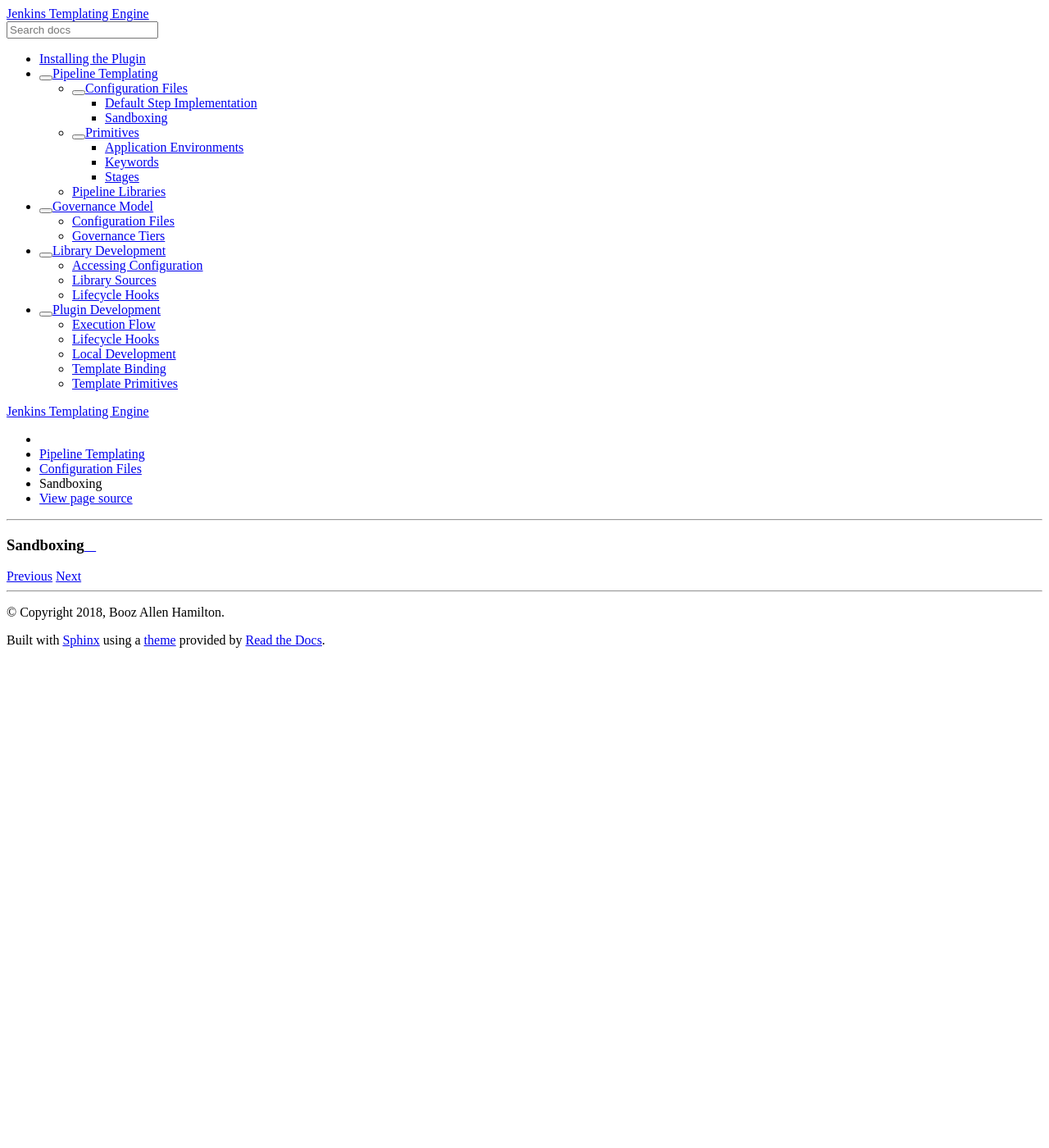
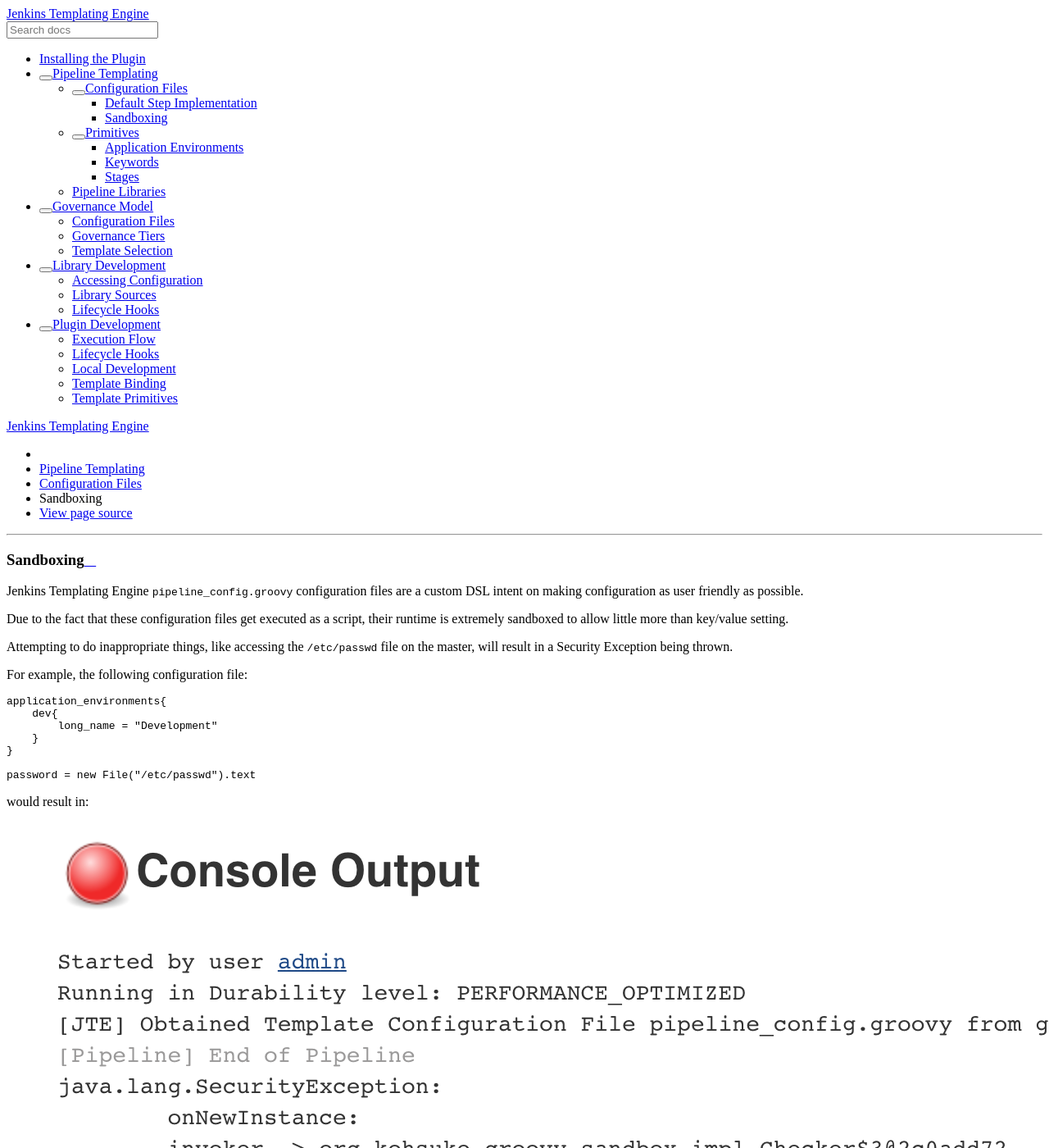
Before and after one commit to boozallen/jenkins-templating-engine, a Sphinx documentation site: the page built from docs/pages/Templating/configuration_files/sandboxing.rst, in a window 1280 px wide and 1400 px high. Shown: the whole window at 82% size. Built offline with Sphinx 7.4.7 and the Read the Docs theme 2.0.0, drawn with Linux system fonts in a browser that asks for light colours.

Commit message:
updating docs

```diff
--- a/docs/index.rst
+++ b/docs/index.rst
@@ -29,7 +29,7 @@
 For organizations with strict governance requirements having a Jenkinsfile within the source code repository
 can allow developers to bypass these mandatory requirements.
 
-.. figure:: /images/home/value.png
+.. figure:: images/home/value.png
    :scale: 50%
    :align: center
 
--- /dev/null
+++ b/docs/pages/Governance/template_selection.rst
@@ -0,0 +1,4 @@
+.. _Template Selection:
+------------------
+Template Selection
+------------------
--- a/docs/pages/Templating/configuration_files/index.rst
+++ b/docs/pages/Templating/configuration_files/index.rst
@@ -8,8 +8,6 @@
 
 The configuration file is a groovy file named ``pipeline_config.groovy`` that gets placed at
 the root of the source code repository or within a pipeline configuration repository.
-
-
 
 ******
 Syntax
--- a/docs/pages/Templating/configuration_files/sandboxing.rst
+++ b/docs/pages/Templating/configuration_files/sandboxing.rst
@@ -2,3 +2,30 @@
 ----------
 Sandboxing
 ----------
+
+Jenkins Templating Engine ``pipeline_config.groovy`` configuration files are a custom DSL intent
+on making configuration as user friendly as possible.
+
+Due to the fact that these configuration files get executed as a script, their runtime is
+extremely sandboxed to allow little more than key/value setting.
+
+Attempting to do inappropriate things, like accessing the ``/etc/passwd`` file on the master,
+will result in a Security Exception being thrown.
+
+
+For example, the following configuration file:
+
+.. code::
+
+    application_environments{
+        dev{
+            long_name = "Development"
+        }
+    }
+
+    password = new File("/etc/passwd").text
+
+
+would result in:
+
+.. image:: /images/templating/jte_security_exception.png
--- a/docs/pages/Templating/index.rst
+++ b/docs/pages/Templating/index.rst
@@ -17,7 +17,7 @@
 In this example, both applications could have a pipeline workflow that performs unit testing,
 static code analysis, packaging an artifact, and deploying that artifact to an application environment.
 
-.. figure:: /images/home/sample_template.png
+.. figure:: ../../images/home/sample_template.png
    :scale: 50%
    :align: center
 
```
Also changed, not shown: docs/images/templating/jte_security_exception.png (added).
